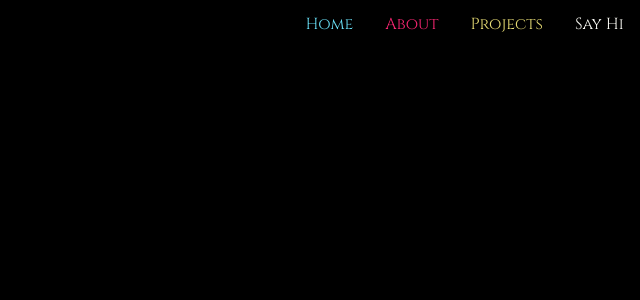
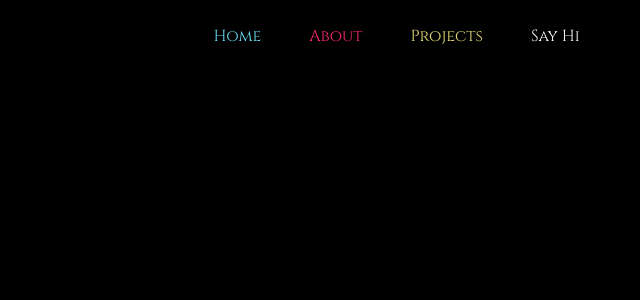
Before and after one commit to Abiralstha99/portfolio, a React (Vite) app: page / in a window 1280 px wide. Shown: the top 300 px of the page, without its empty margins (640-1280 px from the left). Built offline with nearby package versions, Linux system fonts and the light colour scheme.

Commit message:
Fixed the position of hamburger

```diff
--- a/src/components/Layout/Layout.jsx
+++ b/src/components/Layout/Layout.jsx
@@ -10,10 +10,10 @@ function Layout({ children }) {
             </div>
 
             {/* Main Content Area */}
-            <div className='flex-1 ml-20'>
+            <div className='flex-1 ml-20 '>
                 <Navbar />
                 <main className='flex-1'>
-                    {children}
+
                 </main>
             </div>
         </div>
--- a/src/components/Layout/Navbar.jsx
+++ b/src/components/Layout/Navbar.jsx
@@ -23,10 +23,10 @@ function Navbar() {
         <>
             <nav className='font-[Cinzel] fixed top-0 left-0 right-0 z-50 bg-black'>
                 {/* Top bar */}
-                <div className="flex items-center justify-end px-4 py-3">
+                <div className="flex items-center justify-end px-15 py-3 mt-3">
 
                     {/* Desktop links - visible on md and up */}
-                    <ul className="hidden md:flex space-x-8">
+                    <ul className="hidden md:flex space-x-12 text-1.5xl">
                         <li>
                             <a
                                 href="#home"
@@ -86,7 +86,7 @@ function Navbar() {
                     </ul>
 
                     {/* Mobile hamburger - hidden on desktop, visible on mobile */}
-                    <div className="md:hidden">
+                    <div className="md:hidden absolute right-7 top-6/5 -translate-y-1/2">
                         <Hamburger toggled={isOpen} toggle={setOpen} color="white" size={24} rounded />
                     </div>
                 </div>
@@ -95,14 +95,6 @@ function Navbar() {
             {/* Full-screen mobile menu overlay with smooth transitions */}
             <div className={`md:hidden fixed inset-0 bg-black z-40 transition-all duration-500 ease-in-out ${isOpen ? 'opacity-100 visible' : 'opacity-0 invisible'
                 }`}>
-                {/* Close button */}
-                <button
-                    onClick={() => setOpen(false)}
-                    className="absolute top-6 right-6 text-white text-2xl hover:opacity-70 transition-opacity z-50"
-                    aria-label="Close menu"
-                >
-                    ✕
-                </button>
 
                 {/* Centered menu content */}
                 <div className="flex items-center justify-center h-full">
--- a/src/components/Layout/index.js
+++ /dev/null
@@ -1,3 +0,0 @@
-export { default as Layout } from "./Layout";
-export { default as Navbar } from "./Navbar";
-export { default as Social } from "./Social";
```
Also changed, not shown: src/components/Layout/Footer.jsx (added).
